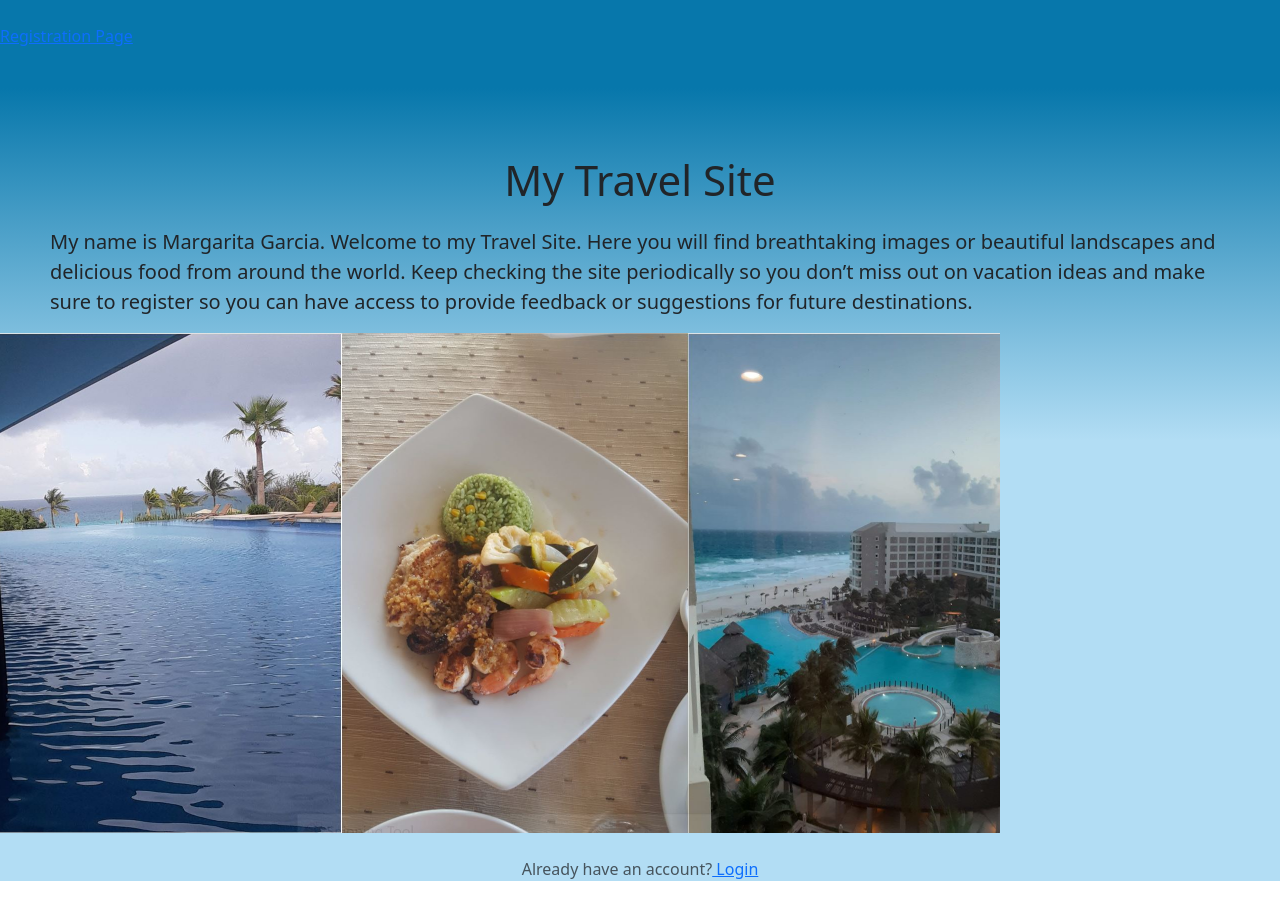
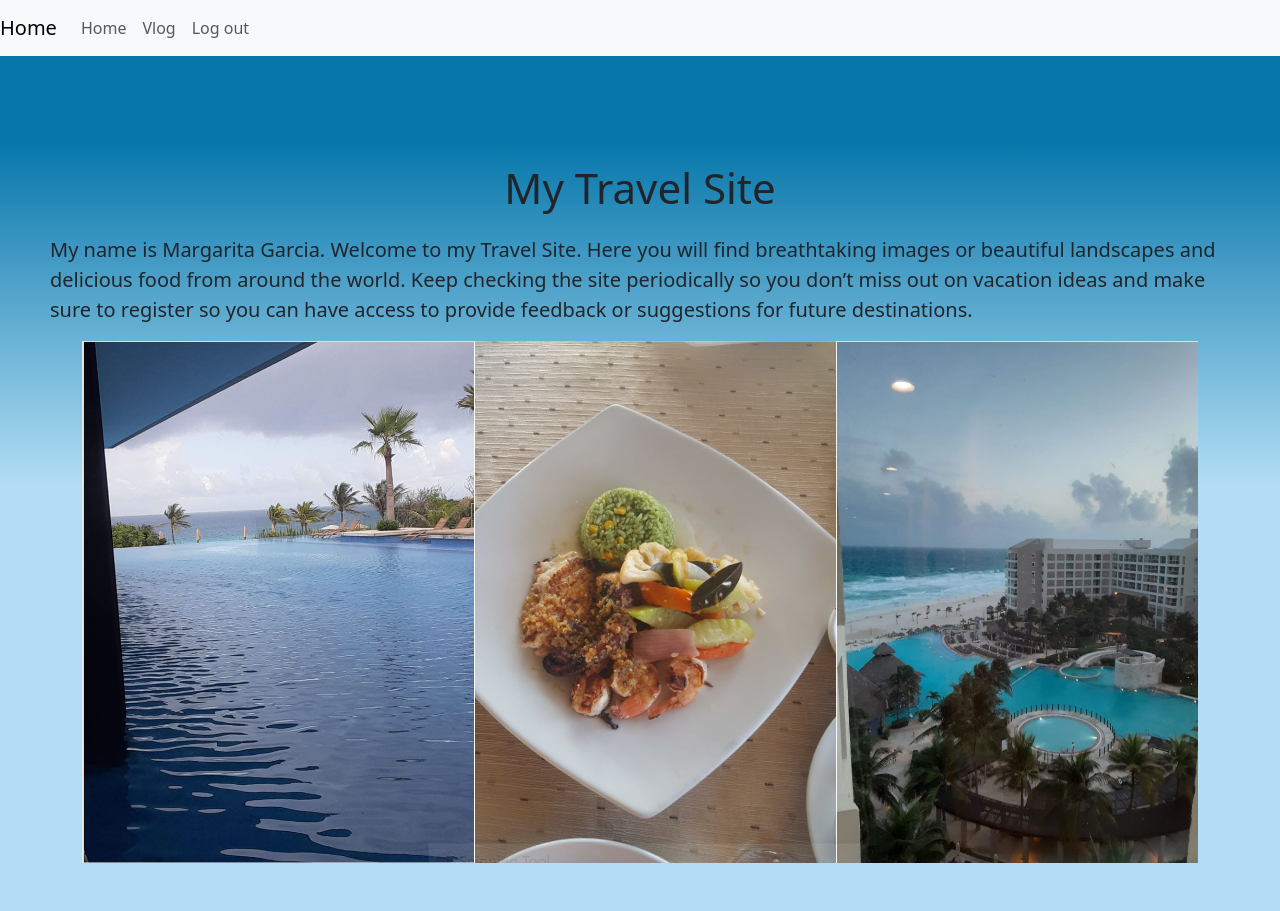
Before and after one commit to andreamoncayo13/MyTravelSiteFrontEnd, an Angular app in the folder myTravelUI/: page /dashboard in a window 1280 px wide. Before the commit the page ends 881 px from the top, so only its background shows below. Built offline with nearby package versions, Linux system fonts and the light colour scheme; sample sign-in values are in the browser's storage.

Commit message:
fixing flow

```diff
--- a/myTravelUI/angular.json
+++ b/myTravelUI/angular.json
@@ -106,5 +106,8 @@
         }
       }
     }
+  },
+  "cli": {
+    "analytics": "8590bfe7-6499-4409-addf-d4731c09415c"
   }
 }
--- a/myTravelUI/src/app/components/comment/comment.component.html
+++ b/myTravelUI/src/app/components/comment/comment.component.html
@@ -15,6 +15,28 @@
 </head>
 
 <body>
+  <nav class="navbar navbar-expand-lg navbar-light bg-light">
+    <a class="navbar-brand" href="/">Home</a>
+    <button class="navbar-toggler" type="button" data-toggle="collapse" data-target="#navbarNav" aria-controls="navbarNav" aria-expanded="false" aria-label="Toggle navigation">
+      <span class="navbar-toggler-icon"></span>
+    </button>
+    <div class="collapse navbar-collapse" id="navbarNav">
+      <ul class="navbar-nav">
+        <li class="nav-item">
+          <a class="nav-link" href="/">Home</a>
+        </li>
+        <li class="nav-item active">
+          <a class="nav-link" href="/comment">Vlog <span class="sr-only">(current)</span></a>
+        </li>
+        <li class="nav-item" *ngIf="!isLoggedIn()">
+          <a class="nav-link" href="/login">Login</a>
+        </li>
+        <li class="nav-item" *ngIf="isLoggedIn()">
+          <a class="nav-link" (click)="onLogout()" href="#">Log out</a>
+        </li>
+      </ul>
+    </div>
+</nav>
   <div class="outer">
     <!--blog-section============================================================================-->
     <section id="vlog">
@@ -126,7 +148,7 @@
         <button (click)="onCreateComment()" type="submit" class="btn btn-primary btn-block mt-4 w-100">Submit</button>
       </form>
     </div>
-    <button id="logout" (click)="onLogout() "type="submit" class="logout button">Log out</button>
+    <br><br><br>
   </div>
 </body>
 
--- a/myTravelUI/src/app/components/comment/comment.component.ts
+++ b/myTravelUI/src/app/components/comment/comment.component.ts
@@ -24,9 +24,7 @@ export class CommentComponent implements OnInit{
   ngOnInit() {
     this.createCommentError = undefined;
     this.titleService.setTitle(this.title);
-    let currentUser = this.auth.getCurrentUser();
-    console.log(currentUser);
-    if(currentUser === undefined || currentUser === null){
+    if(!this.auth.isLoggedIn()){
       location.pathname = ('/login');
     }
 
@@ -40,6 +38,10 @@ export class CommentComponent implements OnInit{
   onLogout(){
     this.auth.logOut();
     location.pathname = ('/login');
+  }
+
+  isLoggedIn():boolean{
+    return this.auth.isLoggedIn();
   }
 
   onCreateComment() {
--- a/myTravelUI/src/app/components/dashboard/dashboard.component.html
+++ b/myTravelUI/src/app/components/dashboard/dashboard.component.html
@@ -1,5 +1,27 @@
+<nav class="navbar navbar-expand-lg navbar-light bg-light">
+    <a class="navbar-brand" href="/">Home</a>
+    <button class="navbar-toggler" type="button" data-toggle="collapse" data-target="#navbarNav" aria-controls="navbarNav" aria-expanded="false" aria-label="Toggle navigation">
+      <span class="navbar-toggler-icon"></span>
+    </button>
+    <div class="collapse navbar-collapse" id="navbarNav">
+      <ul class="navbar-nav">
+        <li class="nav-item active">
+          <a class="nav-link" href="/">Home <span class="sr-only">(current)</span></a>
+        </li>
+        <li class="nav-item">
+          <a class="nav-link" href="/comment">Vlog</a>
+        </li>
+        <li class="nav-item" *ngIf="!isLoggedIn()">
+          <a class="nav-link" href="/login">Login</a>
+        </li>
+        <li class="nav-item" *ngIf="isLoggedIn()">
+          <a class="nav-link" (click)="onLogout()" href="#">Log out</a>
+        </li>
+      </ul>
+    </div>
+</nav>
+
 <div class="outer">
-    <div class="test-center pt-4 text-muted"><a routerLink="/register" id="register-link">Registration Page</a></div>
     <div id="dashboard-title" class="page-title">
     <p >My Travel Site</p>
     </div>
@@ -11,13 +33,13 @@
                 Here you will find breathtaking images or beautiful landscapes and delicious food from around the world.
                 Keep checking the site periodically so you don’t miss out on vacation ideas and make sure to register
                 so you can have access to provide feedback or suggestions for future destinations.</p>
-                <div class="section-1"></div>
-        </div>
-
-
-        <div class="text-center pt-4 text-muted">Already have an account?<a id="forgot"
-            routerLink="/login"> Login</a>
         </div>
     </div>
+    <div class="container">
+        <div class="row">
+          <img src="assets/images/TravelHome.jpg" class="img-responsive" alt="Travel Home">
+        </div>
+    </div>
+    <br/><br/>
 
 </div>
--- a/myTravelUI/src/app/components/dashboard/dashboard.component.ts
+++ b/myTravelUI/src/app/components/dashboard/dashboard.component.ts
@@ -1,5 +1,6 @@
 import { Component, OnInit } from '@angular/core';
 import { Title } from '@angular/platform-browser';
+import { AuthService } from 'src/app/services/auth.service';
 
 @Component({
   selector: 'app-dashboard',
@@ -9,10 +10,19 @@ import { Title } from '@angular/platform-browser';
 export class DashboardComponent implements OnInit{
   title = 'Dashboard';
 
-  constructor(private titleService:Title) {
+  constructor(private titleService:Title, private auth: AuthService) {
   }
 
   ngOnInit() {
     this.titleService.setTitle(this.title);
   }
+
+  onLogout(){
+    this.auth.logOut();
+    location.pathname = ('/login');
+  }
+
+  isLoggedIn():boolean{
+    return this.auth.isLoggedIn();
+  }
 }
--- a/myTravelUI/src/app/components/login/login.component.html
+++ b/myTravelUI/src/app/components/login/login.component.html
@@ -1,3 +1,26 @@
+<nav class="navbar navbar-expand-lg navbar-light bg-light">
+    <a class="navbar-brand" href="/">Home</a>
+    <button class="navbar-toggler" type="button" data-toggle="collapse" data-target="#navbarNav" aria-controls="navbarNav" aria-expanded="false" aria-label="Toggle navigation">
+      <span class="navbar-toggler-icon"></span>
+    </button>
+    <div class="collapse navbar-collapse" id="navbarNav">
+      <ul class="navbar-nav">
+        <li class="nav-item">
+          <a class="nav-link" href="/">Home</a>
+        </li>
+        <li class="nav-item">
+          <a class="nav-link" href="/comment">Vlog</a>
+        </li>
+        <li class="nav-item active" *ngIf="!isLoggedIn()">
+            <a class="nav-link" href="/login">Login <span class="sr-only">(current)</span></a>
+          </li>
+          <li class="nav-item" *ngIf="isLoggedIn()">
+            <a class="nav-link" (click)="onLogout()" href="#">Log out</a>
+          </li>
+      </ul>
+    </div>
+</nav>
+
 <div class="outer">
     <div class="container">
         <div class="row">
--- a/myTravelUI/src/app/components/login/login.component.ts
+++ b/myTravelUI/src/app/components/login/login.component.ts
@@ -55,4 +55,13 @@ export class LoginComponent implements OnInit {
     this.isText ? this.type = "text" : this.type = "password";
   }
 
+  onLogout(){
+    this.auth.logOut();
+    location.pathname = ('/login');
+  }
+
+  isLoggedIn():boolean{
+    return this.auth.isLoggedIn();
+  }
+
 }
--- a/myTravelUI/src/app/services/auth.service.ts
+++ b/myTravelUI/src/app/services/auth.service.ts
@@ -25,4 +25,9 @@ export class AuthService {
   logOut(){
     sessionStorage.clear();
   }
+
+  isLoggedIn():boolean{
+    let currentUser = this.getCurrentUser();
+    return !(currentUser === undefined || currentUser === null);
+  }
 }
--- a/myTravelUI/src/assets/css/common.css
+++ b/myTravelUI/src/assets/css/common.css
@@ -67,13 +67,8 @@ input[type='password']{
     box-shadow: none;
 }
 
-img{
-    width: 40px;
-    height: 40px;
-    object-fit: cover;
-    border-radius:50%;
-    position: relative;
-}
+
+
 .bordert{
     border-top: 1px solid #aaa;
     position: relative;
@@ -86,17 +81,6 @@ img{
     left: 33%;
     background-color: #fff;
     padding: 0 8px;
-}
-
-.section-1{
-    width: 1000px;
-    height: 500px;
-    background-image: url(../images/TravelHome.JPG);
-    background-size: cover;
-    background-position: center;
-    background-repeat: no-repeat;
-    padding-left: 50px;
-    padding-right: 50px;
 }
 
 .section-2{
--- a/myTravelUI/src/environments/environment.ts
+++ b/myTravelUI/src/environments/environment.ts
@@ -1,3 +1,3 @@
 export const environment = {
-    baseUrl : 'https://localhost:9090/api'
+    baseUrl : 'http://my-travel-site.eastus.cloudapp.azure.com//api/api'
 };
```
Also changed, not shown: 1 other file (tests, documents, lock files or other folders).
